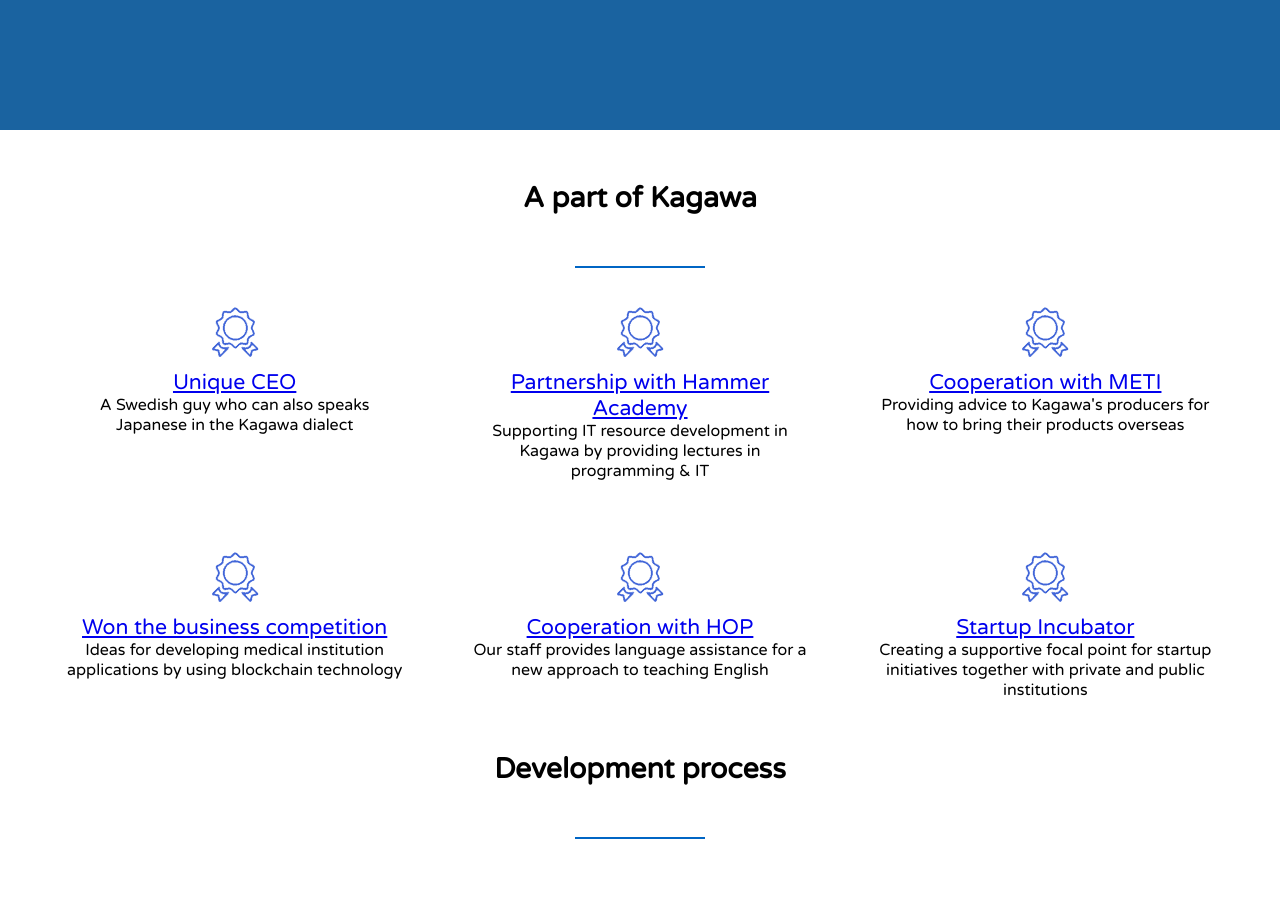
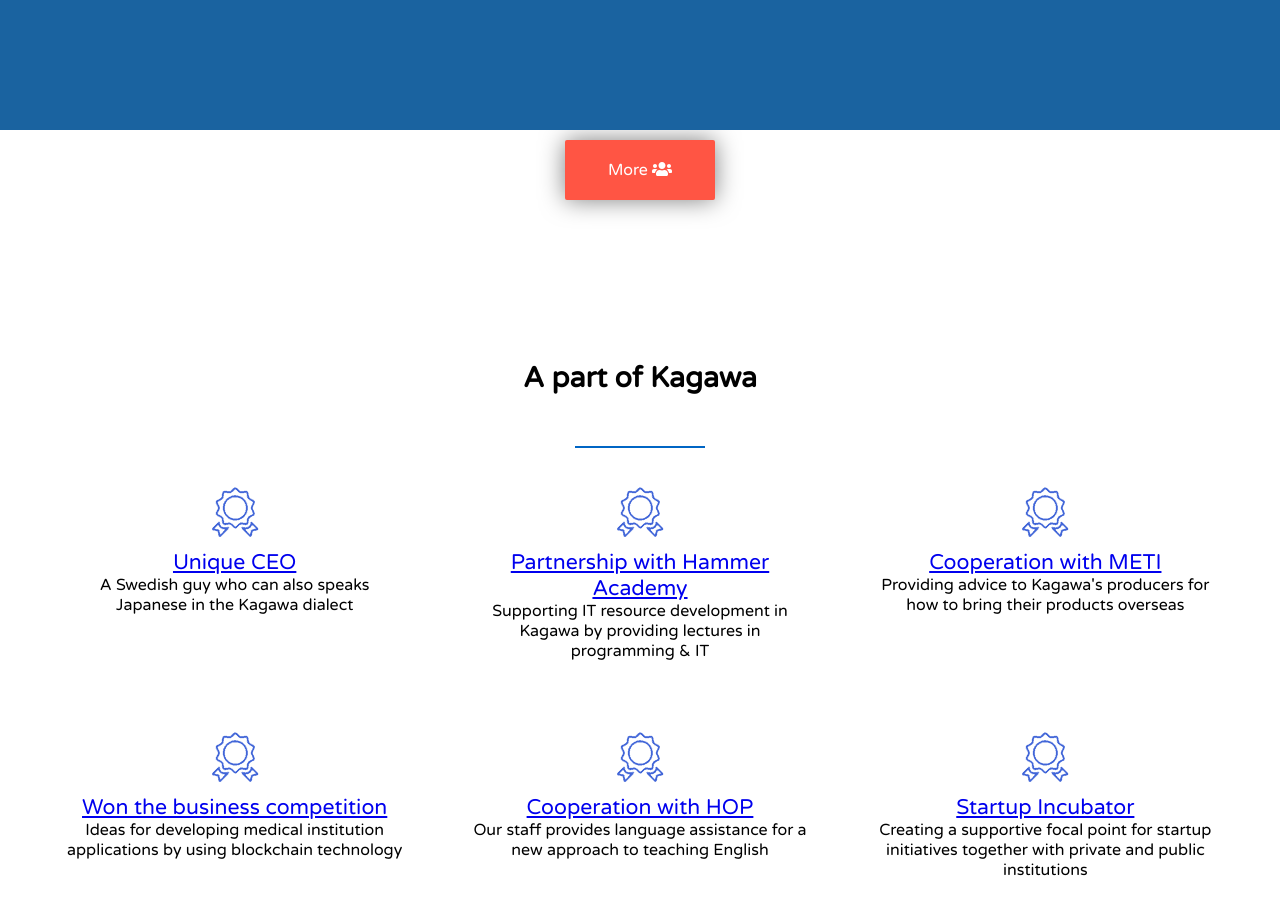
Before and after one commit to pubudu-ranasinghe/dreamly-company-website, a Gatsby site: page / in a window 1280 px wide. Shown: the part 800-1708 px from the top of the page. Built offline with nearby package versions, Linux system fonts and the light colour scheme; Gatsby itself is replaced by a stand-in of ours.

Commit message:
build: add morebutton below cover

```diff
--- /dev/null
+++ b/src/components/views/Layout/MoreButton.tsx
@@ -0,0 +1,42 @@
+import React from "react"
+import { Link } from "gatsby"
+import styled, { css } from "styled-components"
+import { FontAwesomeIcon } from '@fortawesome/react-fontawesome'
+import { faUsers } from '@fortawesome/free-solid-svg-icons'
+
+interface Props {}
+
+const Button = styled.button(
+  ({ theme }) => css`
+    color: ${ theme.color.font.primary };
+    font-family: inherit;
+    font-size: ${ theme.size.font.regular };
+    background-color: #f54;
+    padding: 20px 30px;
+    border-radius: 2px;
+    border: none;
+    box-shadow: 0px 0px 24px 0px rgba(0,0,0,0.5);
+    margin: 10px 0 110px;
+    min-width: 150px;
+    cursor: pointer;
+    transition: all .2s linear;
+    &:hover {
+      color: ${ theme.color.font.secondary };
+      background-color: ${ theme.color.background.primary };
+    }
+  `
+)
+
+const MoreButton = (props: Props) => {
+  return (
+    <section>
+    <Link to='about'>
+      <Button>
+        More <FontAwesomeIcon icon={faUsers} />
+      </Button>
+    </Link>
+    </section>
+  )
+}
+
+export default MoreButton
--- a/src/pages/index.tsx
+++ b/src/pages/index.tsx
@@ -2,6 +2,7 @@ import React from "react"
 import Layout from "../components/views/Layout/Layout"
 import SEO from "../components/SEO"
 import Cover from "../components/views/home/Cover"
+import MoreButton from "../components/views/Layout/MoreButton"
 import DevelopmentProcess from "../components/views/home/DevelopmentProcess"
 import PartOfKagawa from "../components/views/home/PartOfKagawa"
 import Projects from "../components/views/home/Projects"
@@ -11,6 +12,7 @@ export default function Home() {
     <Layout>
       <SEO title="ドリームリー" />
       <Cover />
+      <MoreButton />
       <PartOfKagawa />
       <DevelopmentProcess />
       <Projects />
```
